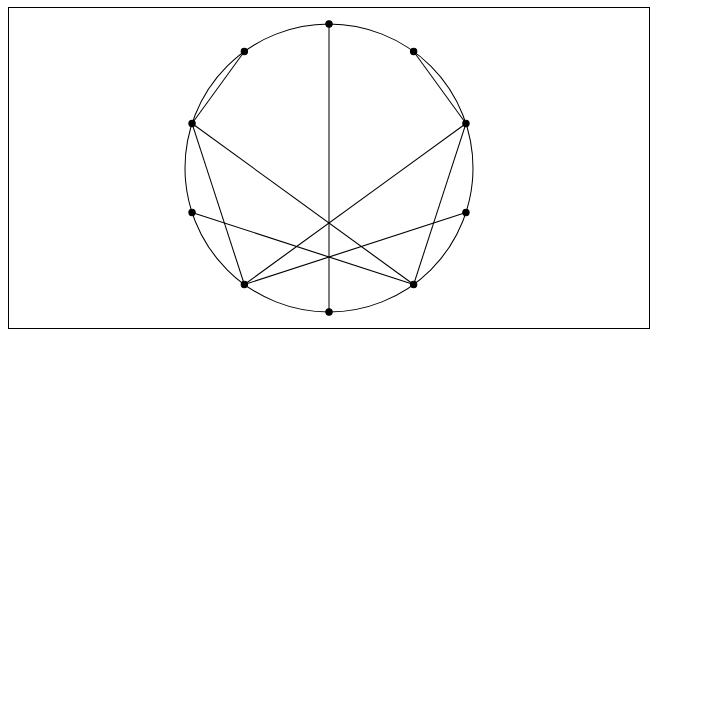
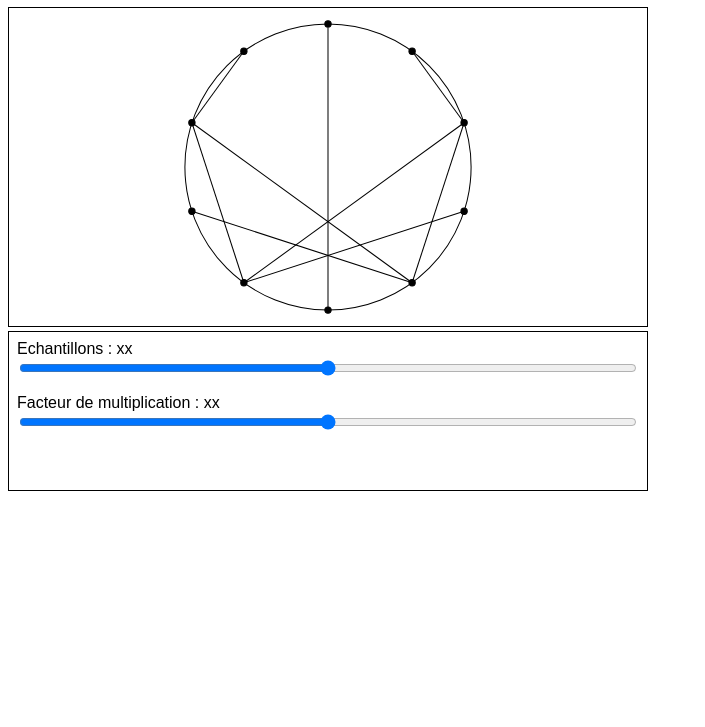
Before and after one commit to Lucasmomille/tsrbo1-nov-23, a website built with Vite: page front/index.html in a window 1280 px wide. Shown: the part 73-800 px from the top of the page, without its empty margins (0-705 px from the left). Built offline with nearby package versions, Linux system fonts and the light colour scheme.

Commit message:
dev: added command visual

```diff
--- a/front/index.html
+++ b/front/index.html
@@ -12,6 +12,16 @@
       <g class="samples"></g>
       <g class="lines"></g>
     </svg>
+    <div class="command">
+      <label class="samples">
+        <span>Echantillons : <span class="value">xx</span></span>
+        <input type="range" />
+      </label>
+      <label class="multiplicationFactor">
+        <span>Facteur de multiplication : <span class="value">xx</span></span>
+        <input type="range" />
+      </label>
+    </div>
     <script type="module" src="/src/main.ts"></script>
   </body>
 </html>
--- a/front/package.json
+++ b/front/package.json
@@ -9,6 +9,7 @@
     "preview": "vite preview"
   },
   "devDependencies": {
+    "sass": "^1.69.5",
     "typescript": "^5.2.2",
     "vite": "^5.0.0"
   }
--- a/front/src/main.ts
+++ b/front/src/main.ts
@@ -1,4 +1,4 @@
-import "./style.css";
+import "./style.scss";
 
 import { Board } from "./Board";
 
--- /dev/null
+++ b/front/src/style.scss
@@ -0,0 +1,44 @@
+* {
+  box-sizing: border-box;
+}
+
+body {
+  font-family: sans-serif;
+}
+
+svg {
+  width: 40em;
+  height: 20em;
+  border: 0.1em solid black;
+}
+
+circle {
+  fill: transparent;
+  stroke: black;
+  stroke-width: 0.02em;
+}
+
+.samples circle {
+  fill: black;
+}
+
+.lines line {
+  stroke: black;
+  stroke-width: 0.02em;
+}
+
+div.command {
+  width: 40em;
+  height: 10em;
+  border: 0.1em solid black;
+  padding: 0.5em;
+
+  display: flex;
+  flex-flow: column;
+  gap: 1em;
+
+  label {
+    display: flex;
+    flex-flow: column;
+  }
+}
```
Also changed, not shown: front/src/style.css (deleted), 1 other file.
